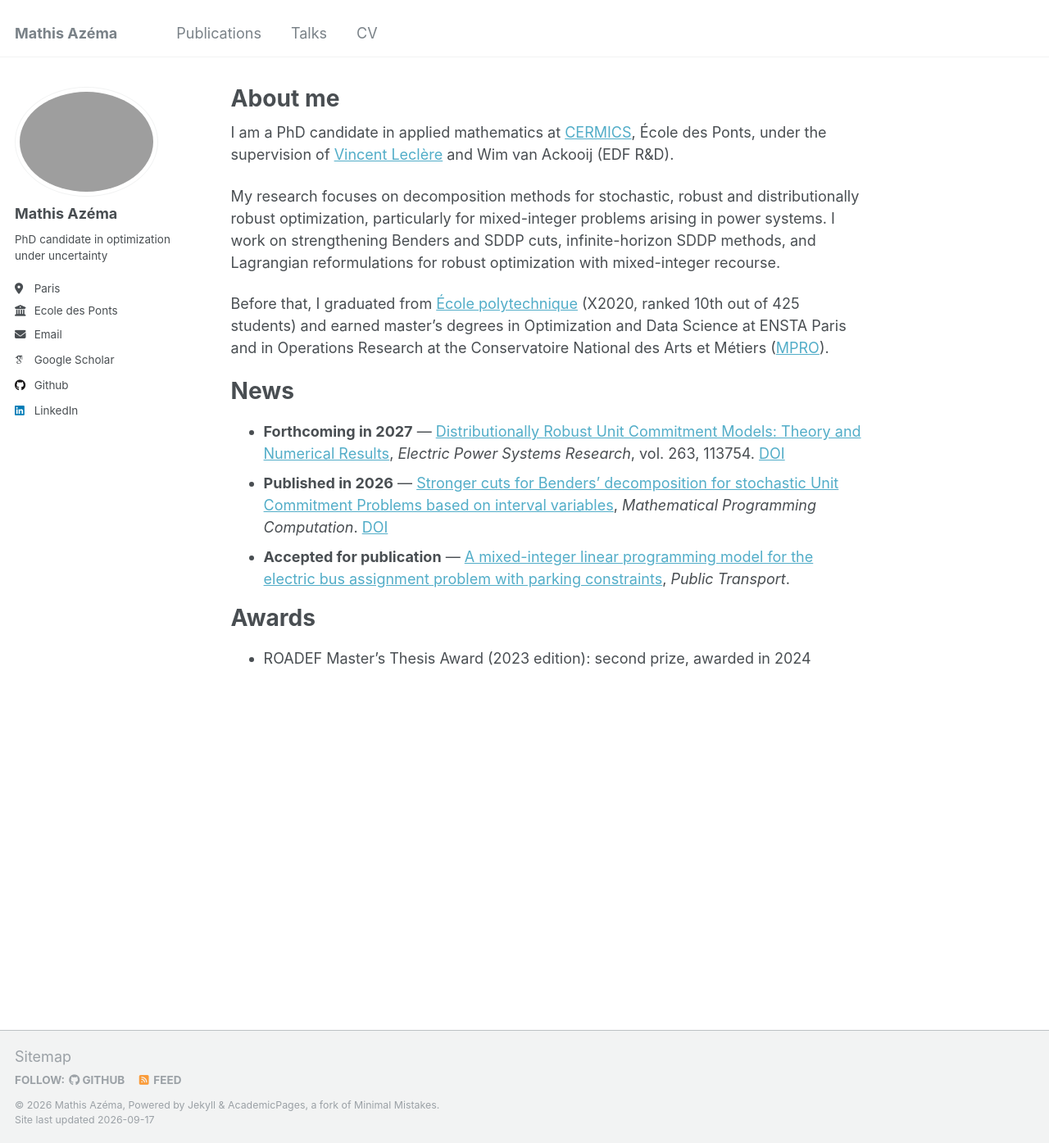
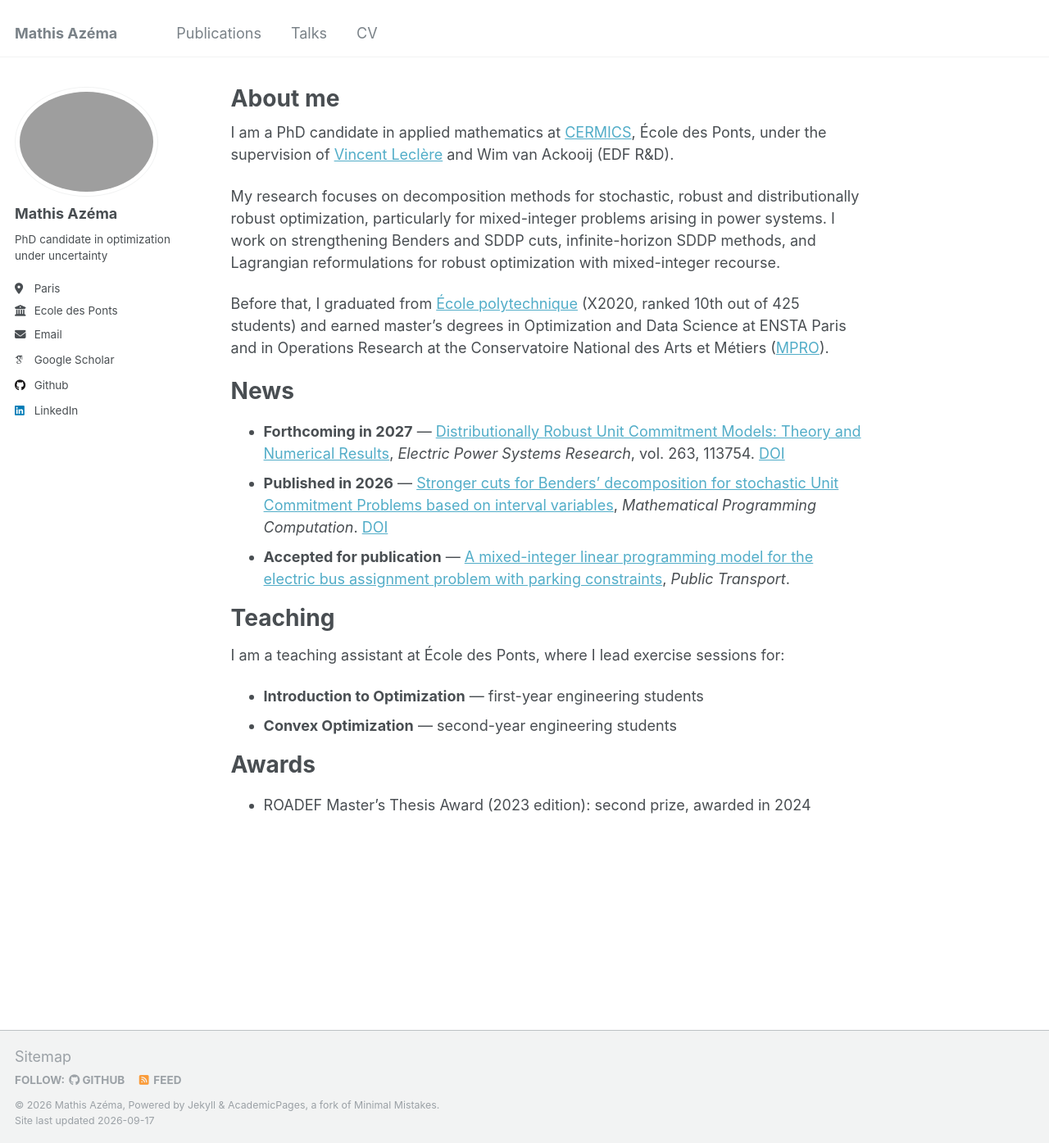
Before and after one commit to MathisAzema/mathisazema.github.io, a Jekyll site: the page built from _pages/about.md, in a window 1280 px wide and 1395 px high. Shown: the whole window at 82% size. Built offline with Jekyll 4.4.1, drawn with Linux system fonts in a browser that asks for light colours; some web fonts are replaced.

Commit message:
teaching

```diff
--- a/_pages/about.md
+++ b/_pages/about.md
@@ -20,6 +20,13 @@ Before that, I graduated from [École polytechnique](https://www.polytechnique.e
 * **Published in 2026** — [Stronger cuts for Benders’ decomposition for stochastic Unit Commitment Problems based on interval variables](/publication/2026-BDSUC), *Mathematical Programming Computation*. [DOI](https://doi.org/10.1007/s12532-026-00334-1)
 * **Accepted for publication** — [A mixed-integer linear programming model for the electric bus assignment problem with parking constraints](/publication/EBAP-MILP), *Public Transport*.
 
+# Teaching
+
+I am a teaching assistant at École des Ponts, where I lead exercise sessions for:
+
+* **Introduction to Optimization** — first-year engineering students
+* **Convex Optimization** — second-year engineering students
+
 # Awards
 
 * ROADEF Master's Thesis Award (2023 edition): second prize, awarded in 2024
```
